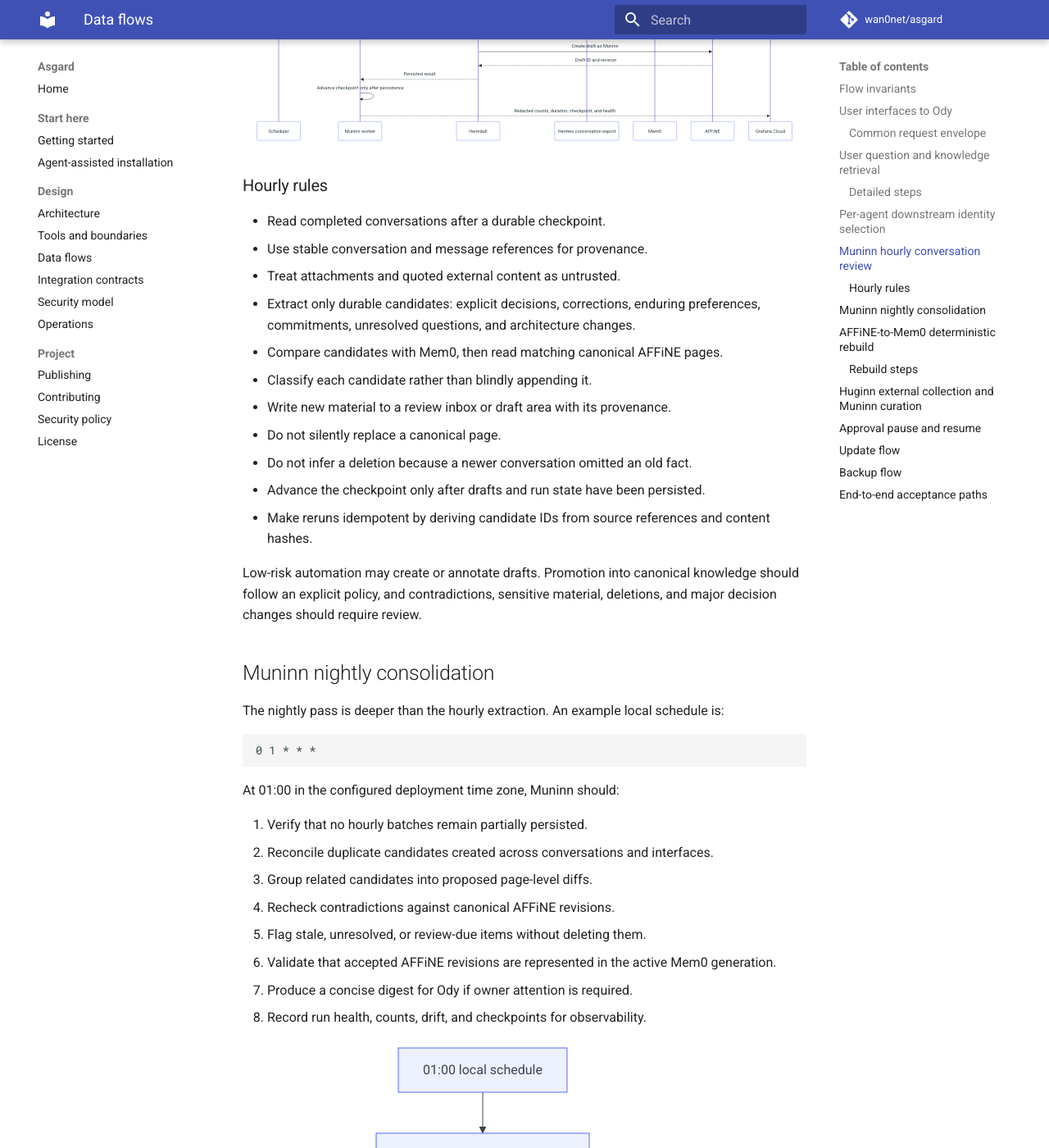
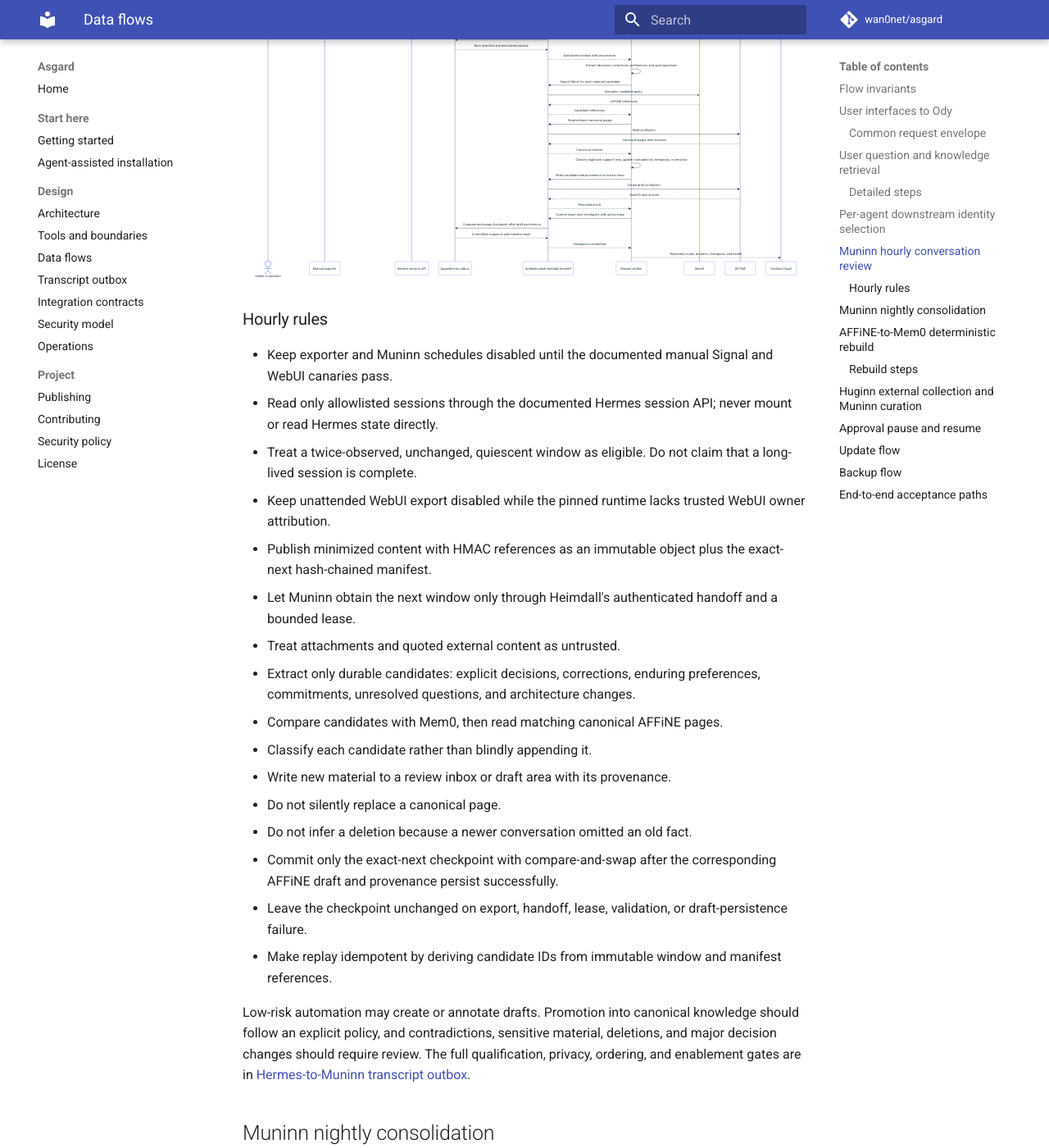
Before and after one commit to wan0net/asgard, an MkDocs documentation site: the page built from docs/data-flows.md, in a window 1280 px wide and 1400 px high, scrolled down 5172 px. Shown: the whole window at 82% size. Built offline with MkDocs 1.6.1 and Material for MkDocs 9.7.7, drawn with Linux system fonts in a browser that asks for light colours; comment, search, counter and statistics services are not loaded; some of the changed text lies outside the part shown.

Commit message:
Document the gated Muninn transcript outbox (#2)

````diff
--- a/docs/data-flows.md
+++ b/docs/data-flows.md
@@ -155,8 +155,10 @@
 9. Ody answers from canonical content. If a current external check was
    requested, Ody distinguishes historical decisions from new evidence.
 10. The answer is delivered through the original reply route.
-11. Hermes records the completed conversation and emits a reviewable completion
-    event for Muninn.
+11. Hermes retains the conversation behind its session API. While the
+    transcript bridge remains gated, a manual exporter may publish only a
+    twice-observed, quiescent, minimized window to the append-only outbox
+    described in [Hermes-to-Muninn transcript outbox](transcript-outbox.md).
 12. Grafana Cloud receives identifiers, timings, counts, health, and redacted
     decisions. It receives no authority to allow or deny the flow.
 
@@ -229,8 +231,14 @@
 
 ## Muninn hourly conversation review
 
-An hourly schedule keeps the knowledge inbox current without putting curation
-in the interactive request path. The following is an example schedule:
+An hourly schedule may eventually keep the knowledge inbox current without
+putting curation in the interactive request path. The schedule remains disabled
+until the manual Signal and WebUI canaries in
+[Hermes-to-Muninn transcript outbox](transcript-outbox.md) pass. Under the
+pinned Hermes `v0.19.0` compatibility limitation, unattended WebUI export
+remains disabled even after a manually selected WebUI canary passes.
+
+The following is an example future schedule:
 
 ```cron
 0 * * * *
@@ -241,19 +249,30 @@
 
 ```mermaid
 sequenceDiagram
-    participant S as Scheduler
+    actor R as Owner or operator
+    participant E as Manual exporter
+    participant S as Hermes session API
+    participant O as Append-only outbox
+    participant H as Authenticated Heimdall handoff
     participant N as Muninn worker
-    participant H as Heimdall
-    participant E as Hermes conversation export
     participant M as Mem0
     participant A as AFFiNE
     participant G as Grafana Cloud
 
-    S->>N: Start hourly review with run ID
-    N->>H: Read completed conversations after checkpoint
-    H->>E: Export permitted normalized conversations
-    E-->>H: Transcripts and stable source references
-    H-->>N: Filtered conversation batch
+    R->>E: Run first manual observation
+    E->>S: Read allowlisted session through documented API
+    S-->>E: Session and message resources
+    E->>E: Record quiet candidate revision only
+    R->>E: Run later manual observation
+    E->>S: Read the same allowlisted session again
+    S-->>E: Unchanged quiet revision
+    E->>E: Minimize, redact, and HMAC-reference content
+    E->>O: Append immutable object and next hash-chained manifest
+    R->>N: Start gated Muninn canary
+    N->>H: Acquire lease and request exact-next manifest
+    H->>O: Authenticate, verify chain, and read immutable window
+    O-->>H: Next manifest and minimized window
+    H-->>N: Authorized window with provenance
     N->>N: Extract decisions, corrections, preferences, and open questions
     N->>H: Search Mimir for each material candidate
     H->>M: Semantic candidate query
@@ -268,14 +287,27 @@
     H->>A: Create draft as Muninn
     A-->>H: Draft ID and revision
     H-->>N: Persisted result
-    N->>N: Advance checkpoint only after persistence
+    N->>H: Commit exact-next checkpoint with active lease
+    H->>O: Compare-and-swap checkpoint after draft persistence
+    O-->>H: Committed sequence and manifest hash
+    H-->>N: Checkpoint committed
     N-->>G: Redacted counts, duration, checkpoint, and health
 ```
 
 ### Hourly rules
 
-- Read completed conversations after a durable checkpoint.
-- Use stable conversation and message references for provenance.
+- Keep exporter and Muninn schedules disabled until the documented manual
+  Signal and WebUI canaries pass.
+- Read only allowlisted sessions through the documented Hermes session API;
+  never mount or read Hermes state directly.
+- Treat a twice-observed, unchanged, quiescent window as eligible. Do not claim
+  that a long-lived session is complete.
+- Keep unattended WebUI export disabled while the pinned runtime lacks trusted
+  WebUI owner attribution.
+- Publish minimized content with HMAC references as an immutable object plus
+  the exact-next hash-chained manifest.
+- Let Muninn obtain the next window only through Heimdall's authenticated
+  handoff and a bounded lease.
 - Treat attachments and quoted external content as untrusted.
 - Extract only durable candidates: explicit decisions, corrections, enduring
   preferences, commitments, unresolved questions, and architecture changes.
@@ -284,13 +316,18 @@
 - Write new material to a review inbox or draft area with its provenance.
 - Do not silently replace a canonical page.
 - Do not infer a deletion because a newer conversation omitted an old fact.
-- Advance the checkpoint only after drafts and run state have been persisted.
-- Make reruns idempotent by deriving candidate IDs from source references and
-  content hashes.
+- Commit only the exact-next checkpoint with compare-and-swap after the
+  corresponding AFFiNE draft and provenance persist successfully.
+- Leave the checkpoint unchanged on export, handoff, lease, validation, or
+  draft-persistence failure.
+- Make replay idempotent by deriving candidate IDs from immutable window and
+  manifest references.
 
 Low-risk automation may create or annotate drafts. Promotion into canonical
 knowledge should follow an explicit policy, and contradictions, sensitive
 material, deletions, and major decision changes should require review.
+The full qualification, privacy, ordering, and enablement gates are in
+[Hermes-to-Muninn transcript outbox](transcript-outbox.md).
 
 ## Muninn nightly consolidation
 
@@ -633,8 +670,9 @@
    prove that Huginn is denied canonical-page writes.
 5. Trigger a high-risk no-op test from the browser, approve it through Signal,
    and confirm one-use resume behavior.
-6. Run hourly Muninn extraction twice over the same batch; verify idempotent
-   drafts and checkpoint behavior.
+6. Replay the same published manifest through the gated Muninn path; verify one
+   idempotent review draft, exact-next checkpoint advancement only after draft
+   persistence, and no advancement on a failed or duplicate replay.
 7. Run the 01:00 consolidation manually; verify contradictions are surfaced and
    nothing canonical is silently deleted.
 8. Delete a disposable Mem0 environment, rebuild it from AFFiNE, and compare
--- a/mkdocs.yml
+++ b/mkdocs.yml
@@ -34,6 +34,7 @@
       - Architecture: docs/architecture.md
       - Tools and boundaries: docs/tooling.md
       - Data flows: docs/data-flows.md
+      - Transcript outbox: docs/transcript-outbox.md
       - Integration contracts: docs/integration-contracts.md
       - Security model: docs/security.md
       - Operations: docs/operations.md
````
Also changed, not shown: docs/integration-contracts.md (+52 -35 lines), docs/transcript-outbox.md (added, +432 -0 lines).
